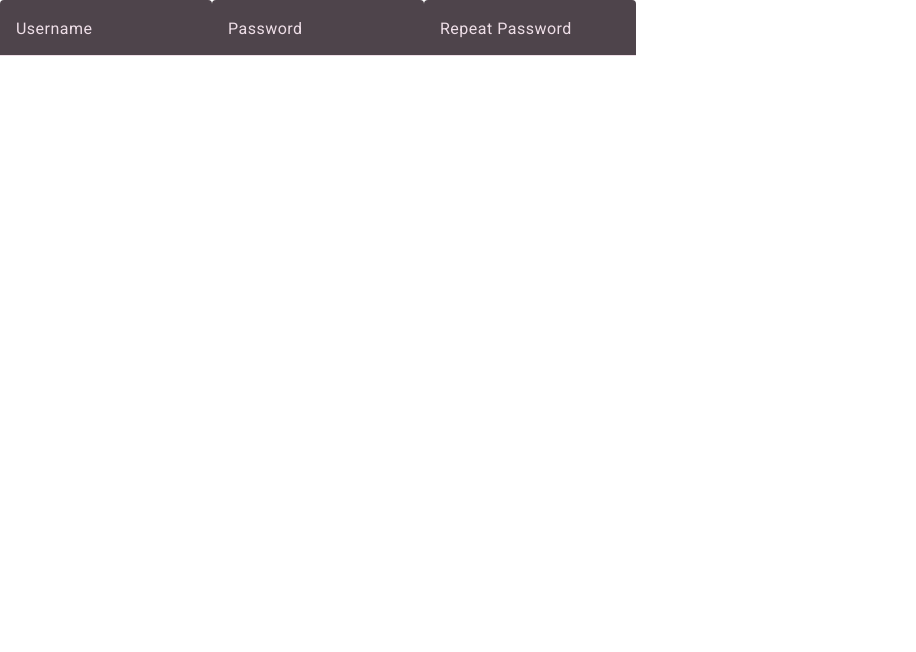
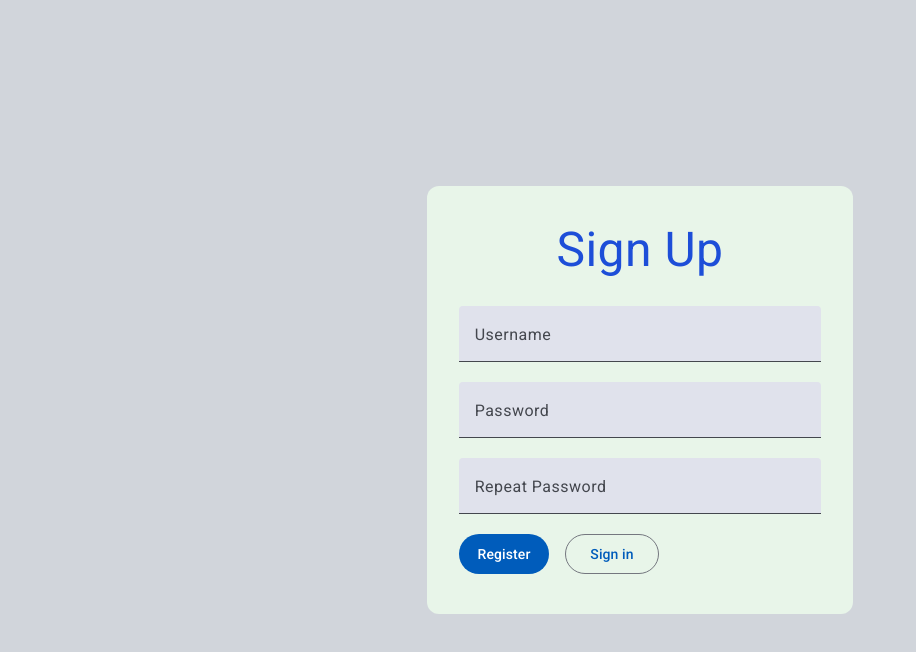
Before and after one commit to SousouBer/Train-A, an Angular app: page / in a window 1280 px wide. Shown: the top 652 px of the page, without its empty margins (0-916 px from the left). Built offline with nearby package versions, Linux system fonts and the light colour scheme.

Commit message:
style: style main markup for signup form

```diff
--- a/angular.json
+++ b/angular.json
@@ -16,9 +16,7 @@
             "outputPath": "dist/train-a",
             "index": "src/index.html",
             "browser": "src/main.ts",
-            "polyfills": [
-              "zone.js"
-            ],
+            "polyfills": ["zone.js"],
             "tsConfig": "tsconfig.app.json",
             "assets": [
               {
@@ -27,7 +25,7 @@
               }
             ],
             "styles": [
-              "@angular/material/prebuilt-themes/magenta-violet.css",
+              "@angular/material/prebuilt-themes/azure-blue.css",
               "src/styles.css"
             ],
             "scripts": []
@@ -74,10 +72,7 @@
         "test": {
           "builder": "@angular-devkit/build-angular:karma",
           "options": {
-            "polyfills": [
-              "zone.js",
-              "zone.js/testing"
-            ],
+            "polyfills": ["zone.js", "zone.js/testing"],
             "tsConfig": "tsconfig.spec.json",
             "assets": [
               {
--- a/src/app/signup/signup.component.html
+++ b/src/app/signup/signup.component.html
@@ -1,5 +1,8 @@
-<form>
-  <mat-form-field>
+<div class="flex items-center justify-center bg-gray-300 h-screen">
+  <div class="text-center bg-[#e8f5e9] w-1/3 p-8 rounded-xl py-10">
+    <span class="text-5xl text-blue-700">Sign Up</span>
+    <form class="flex flex-col items-center mt-8">
+      <mat-form-field class="w-full">
         <mat-label>Username</mat-label>
         <input
           matNativeControl
@@ -8,7 +11,7 @@
           placeholder="Type your username"
         />
       </mat-form-field>
-  <mat-form-field>
+      <mat-form-field class="w-full">
         <mat-label>Password</mat-label>
         <input
           matNativeControl
@@ -17,7 +20,7 @@
           placeholder="Enter a password"
         />
       </mat-form-field>
-  <mat-form-field>
+      <mat-form-field class="w-full">
         <mat-label>Repeat Password</mat-label>
         <input
           matNativeControl
@@ -26,4 +29,10 @@
           placeholder="Repeat a password"
         />
       </mat-form-field>
+      <div class="w-full flex gap-4">
+        <button mat-flat-button type="submit" class="w-1/4">Register</button>
+        <button mat-stroked-button type="button">Sign in</button>
+      </div>
     </form>
+  </div>
+</div>
```
Also changed, not shown: src/app/signup/signup.component.ts (+6 -7 lines). Lines whose indentation alone changed are shown as unchanged.
